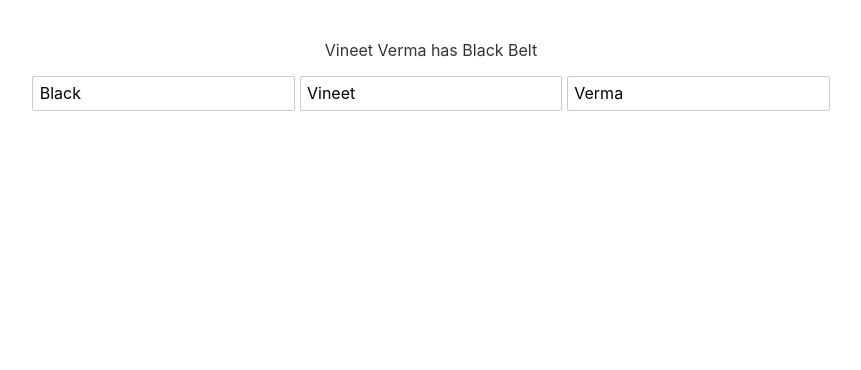
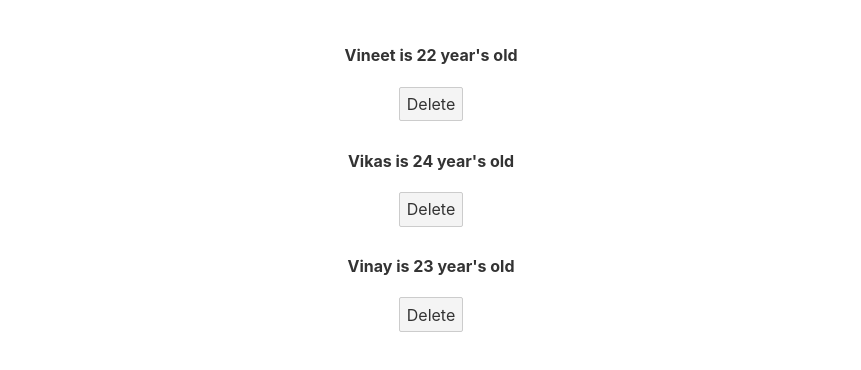
Before and after one commit to VineetPrasadVerma/Basic-Svelete-App, a Svelte app in the folder my-project/: page / in a window 1280 px wide. Shown: the top 370 px of the page, without its empty margins (209-1070 px from the left). Built offline with nearby package versions, Linux system fonts and the light colour scheme.

Commit message:
Learn about loops

```diff
--- a/my-project/src/App.svelte
+++ b/my-project/src/App.svelte
@@ -1,33 +1,50 @@
 <script>
-	// let name = 'My First Svelte App';
-	let beltColor = 'Black'
-	let firstName = 'Vineet'
-	let lastName = 'Verma'
+	// // let name = 'My First Svelte App';
+	// let beltColor = 'Black'
+	// let firstName = 'Vineet'
+	// let lastName = 'Verma'
 
-	const handleClick = () =>{
-		beltColor = 'Orange'
+	// const handleClick = () =>{
+	// 	beltColor = 'Orange'
+	// }
+
+	// const handleInput = (e) => {
+	// 	beltColor = e.target.value
+	// }
+
+	// $:fullName =  `${firstName} ${lastName}` // reactivity
+
+	// $: {
+	// 	console.log(beltColor)
+	// 	console.log(firstName)
+	// }
+	let persons = [
+		{name:'Vineet', age:22, id:1},
+		{name:'Vikas', age:24, id:2},
+		{name:'Vinay', age:23, id:3}
+	]
+
+	const handleClick = (id) => {
+		persons = persons.filter(p => p.id !== id)
 	}
-
-	const handleInput = (e) => {
-		beltColor = e.target.value
-	}
-
-	$:fullName =  `${firstName} ${lastName}` // reactivity
-
-	$: {
-		console.log(beltColor)
-		console.log(firstName)
-	}
-
-	</script>
+</script>
 
 <main>
-	<p>{fullName} has {beltColor} Belt</p>
+	<!-- <p>{fullName} has {beltColor} Belt</p>
 	<!-- <buttton on:click={handleClick}>Change Belt Color</buttton> -->
 	<!-- <input type="text" on:input={handleInput} value={beltcolor}> -->
-	<input type="text" bind:value={beltColor}>
+	<!-- <input type="text" bind:value={beltColor}>
 	<input type="text" bind:value={firstName}>
-	<input type="text" bind:value={lastName}>
+	<input type="text" bind:value={lastName}> -->
+
+	{#each persons as person (person.id)}
+		<div>
+			<h4>{person.name} is {person.age} year's old</h4>
+			<button on:click={(e) => handleClick(person.id) }>Delete</button>
+		</div>
+		{:else}
+			<p>Nothing to show</p>
+	{/each}
 </main>
 
 <style>
```
